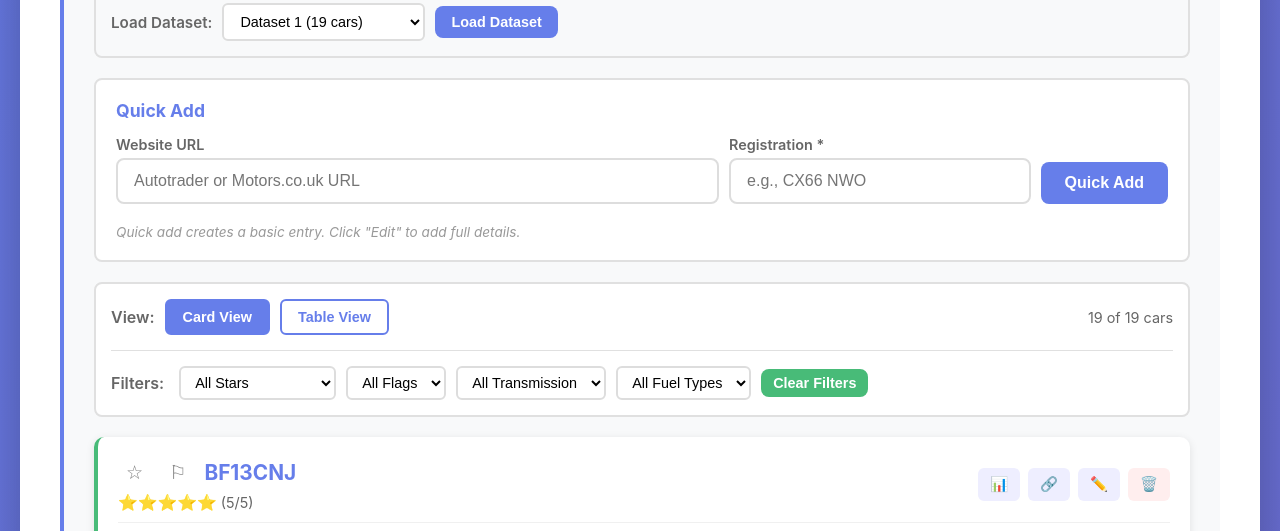
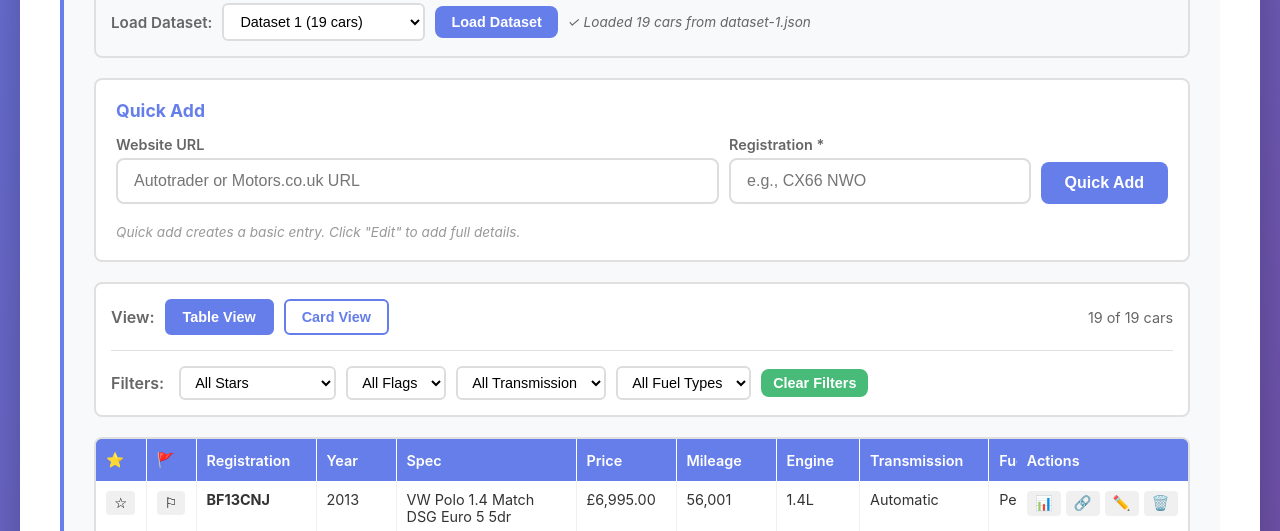
Before and after one commit to pravine9/Car-manager, a plain HTML site: page index.html in a window 1280 px wide. Shown: the part 835-1366 px from the top of the page. Drawn offline with Linux system fonts and the light colour scheme.

Commit message:
Update default view to 'table' in carManager.js and index.html, adjusting button states and visibility for improved user experience.

```diff
--- a/carManager.js
+++ b/carManager.js
@@ -2,7 +2,7 @@
 
 let currentEditingCarId = null;
 let allCars = [];
-let currentView = 'card'; // 'card' or 'table'
+let currentView = 'table'; // 'card' or 'table'
 let currentFilters = {
     star: 'all',
     flag: 'all',
@@ -76,7 +76,7 @@
         }
     }
 
-    switchView('card'); // Initialize with card view
+    switchView('table'); // Initialize with table view
     displayCars();
 }
 
--- a/index.html
+++ b/index.html
@@ -123,8 +123,8 @@
                 <div style="display: flex; justify-content: space-between; align-items: center; flex-wrap: wrap; gap: 15px; margin-bottom: 15px;">
                     <div style="display: flex; gap: 10px; align-items: center;">
                         <span style="font-weight: 600; color: #666;">View:</span>
-                        <button id="cardViewBtn" class="btn-view-toggle active" data-view="card">Card View</button>
-                        <button id="tableViewBtn" class="btn-view-toggle" data-view="table">Table View</button>
+                        <button id="tableViewBtn" class="btn-view-toggle active" data-view="table">Table View</button>
+                        <button id="cardViewBtn" class="btn-view-toggle" data-view="card">Card View</button>
                     </div>
                     <div id="viewStats" style="color: #666; font-size: 0.9em;">
                         <span id="carsCount">0</span> cars
@@ -251,12 +251,12 @@
             </div>
 
             <!-- Cars List (Card View) -->
-            <div id="carsList" class="cars-list">
+            <div id="carsList" class="cars-list" style="display: none;">
                 <p class="empty-message" id="emptyCarsMessage">No cars added yet. Use Quick Add above or click "Add Full Details" to get started!</p>
             </div>
 
             <!-- Cars Table (Table View) -->
-            <div id="carsTableContainer" class="cars-table-container" style="display: none;">
+            <div id="carsTableContainer" class="cars-table-container">
                 <div class="table-wrapper" style="overflow-x: auto; overflow-y: visible; border: 2px solid #e0e0e0; border-radius: 8px; background: white;">
                     <table id="carsTable" class="cars-table">
                         <thead>
```
